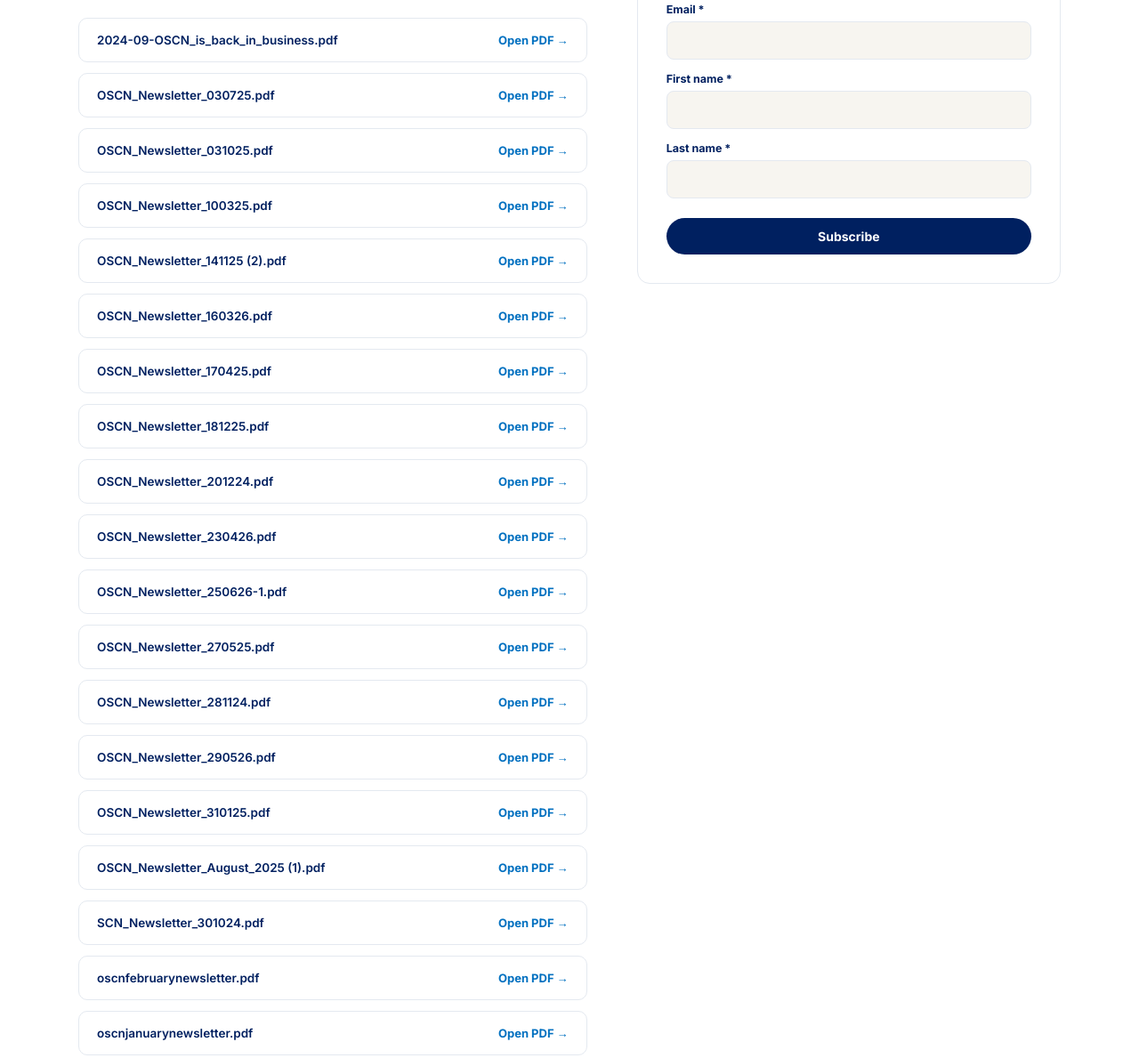
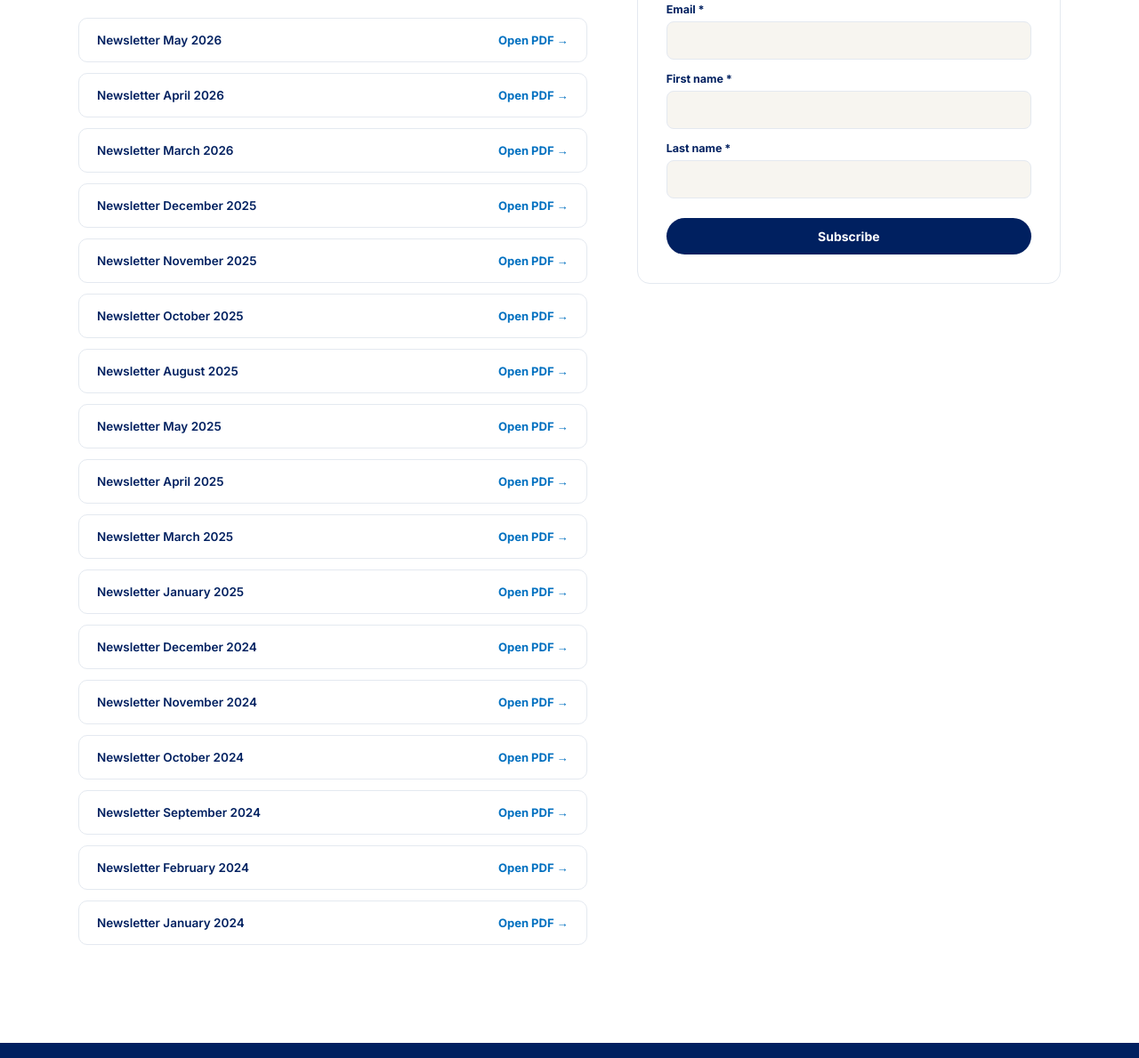
Before and after one commit to liekec/OSCN-2, a plain HTML site: page pages/newsletters.html in a window 1280 px wide. Shown: the part 573-1762 px from the top of the page at 89% size. Drawn offline with Linux system fonts and the light colour scheme.

Commit message:
Update newsletters.html

```diff
--- a/pages/newsletters.html
+++ b/pages/newsletters.html
@@ -58,81 +58,73 @@
         <h2>All issues</h2>
         <p>Files are added by the OSCN team to <code>/PDF/Newsletters/</code> — drop a new PDF in there with a matching filename to publish it here.</p>
       </div>
-      <div class="newsletter-list">
+            <div class="newsletter-list">
       <div class="newsletter-item reveal">
-        <span class="fname">2024-09-OSCN_is_back_in_business.pdf</span>
+        <span class="fname">Newsletter May 2026</span>
+        <a class="dl" href="../PDF/Newsletters/OSCN_Newsletter_290526.pdf" target="_blank" rel="noopener noreferrer">Open PDF →</a>
+      </div>
+      <div class="newsletter-item reveal">
+        <span class="fname">Newsletter April 2026</span>
+        <a class="dl" href="../PDF/Newsletters/OSCN_Newsletter_230426.pdf" target="_blank" rel="noopener noreferrer">Open PDF →</a>
+      </div>
+      <div class="newsletter-item reveal">
+        <span class="fname">Newsletter March 2026</span>
+        <a class="dl" href="../PDF/Newsletters/OSCN_Newsletter_160326.pdf" target="_blank" rel="noopener noreferrer">Open PDF →</a>
+      </div>
+      <div class="newsletter-item reveal">
+        <span class="fname">Newsletter December 2025</span>
+        <a class="dl" href="../PDF/Newsletters/OSCN_Newsletter_181225.pdf" target="_blank" rel="noopener noreferrer">Open PDF →</a>
+      </div>
+      <div class="newsletter-item reveal">
+        <span class="fname">Newsletter November 2025</span>
+        <a class="dl" href="../PDF/Newsletters/OSCN_Newsletter_141125%20%282%29.pdf" target="_blank" rel="noopener noreferrer">Open PDF →</a>
+      </div>
+      <div class="newsletter-item reveal">
+        <span class="fname">Newsletter October 2025</span>
+        <a class="dl" href="../PDF/Newsletters/OSCN_Newsletter_031025.pdf" target="_blank" rel="noopener noreferrer">Open PDF →</a>
+      </div>
+      <div class="newsletter-item reveal">
+        <span class="fname">Newsletter August 2025</span>
+        <a class="dl" href="../PDF/Newsletters/OSCN_Newsletter_August_2025%20%281%29.pdf" target="_blank" rel="noopener noreferrer">Open PDF →</a>
+      </div>
+      <div class="newsletter-item reveal">
+        <span class="fname">Newsletter May 2025</span>
+        <a class="dl" href="../PDF/Newsletters/OSCN_Newsletter_270525.pdf" target="_blank" rel="noopener noreferrer">Open PDF →</a>
+      </div>
+      <div class="newsletter-item reveal">
+        <span class="fname">Newsletter April 2025</span>
+        <a class="dl" href="../PDF/Newsletters/OSCN_Newsletter_170425.pdf" target="_blank" rel="noopener noreferrer">Open PDF →</a>
+      </div>
+      <div class="newsletter-item reveal">
+        <span class="fname">Newsletter March 2025</span>
+        <a class="dl" href="../PDF/Newsletters/OSCN_Newsletter_100325.pdf" target="_blank" rel="noopener noreferrer">Open PDF →</a>
+      </div>
+      <div class="newsletter-item reveal">
+        <span class="fname">Newsletter January 2025</span>
+        <a class="dl" href="../PDF/Newsletters/OSCN_Newsletter_310125.pdf" target="_blank" rel="noopener noreferrer">Open PDF →</a>
+      </div>
+      <div class="newsletter-item reveal">
+        <span class="fname">Newsletter December 2024</span>
+        <a class="dl" href="../PDF/Newsletters/OSCN_Newsletter_201224.pdf" target="_blank" rel="noopener noreferrer">Open PDF →</a>
+      </div>
+      <div class="newsletter-item reveal">
+        <span class="fname">Newsletter November 2024</span>
+        <a class="dl" href="../PDF/Newsletters/OSCN_Newsletter_281124.pdf" target="_blank" rel="noopener noreferrer">Open PDF →</a>
+      </div>
+      <div class="newsletter-item reveal">
+        <span class="fname">Newsletter October 2024</span>
+        <a class="dl" href="../PDF/Newsletters/SCN_Newsletter_301024.pdf" target="_blank" rel="noopener noreferrer">Open PDF →</a>
+      </div>
+      <div class="newsletter-item reveal">
+        <span class="fname">Newsletter September 2024</span>
         <a class="dl" href="../PDF/Newsletters/2024-09-OSCN_is_back_in_business.pdf" target="_blank" rel="noopener noreferrer">Open PDF →</a>
       </div>
       <div class="newsletter-item reveal">
-        <span class="fname">OSCN_Newsletter_030725.pdf</span>
-        <a class="dl" href="../PDF/Newsletters/OSCN_Newsletter_030725.pdf" target="_blank" rel="noopener noreferrer">Open PDF →</a>
-      </div>
-      <div class="newsletter-item reveal">
-        <span class="fname">OSCN_Newsletter_031025.pdf</span>
-        <a class="dl" href="../PDF/Newsletters/OSCN_Newsletter_031025.pdf" target="_blank" rel="noopener noreferrer">Open PDF →</a>
-      </div>
-      <div class="newsletter-item reveal">
-        <span class="fname">OSCN_Newsletter_100325.pdf</span>
-        <a class="dl" href="../PDF/Newsletters/OSCN_Newsletter_100325.pdf" target="_blank" rel="noopener noreferrer">Open PDF →</a>
-      </div>
-      <div class="newsletter-item reveal">
-        <span class="fname">OSCN_Newsletter_141125 (2).pdf</span>
-        <a class="dl" href="../PDF/Newsletters/OSCN_Newsletter_141125%20%282%29.pdf" target="_blank" rel="noopener noreferrer">Open PDF →</a>
-      </div>
-      <div class="newsletter-item reveal">
-        <span class="fname">OSCN_Newsletter_160326.pdf</span>
-        <a class="dl" href="../PDF/Newsletters/OSCN_Newsletter_160326.pdf" target="_blank" rel="noopener noreferrer">Open PDF →</a>
-      </div>
-      <div class="newsletter-item reveal">
-        <span class="fname">OSCN_Newsletter_170425.pdf</span>
-        <a class="dl" href="../PDF/Newsletters/OSCN_Newsletter_170425.pdf" target="_blank" rel="noopener noreferrer">Open PDF →</a>
-      </div>
-      <div class="newsletter-item reveal">
-        <span class="fname">OSCN_Newsletter_181225.pdf</span>
-        <a class="dl" href="../PDF/Newsletters/OSCN_Newsletter_181225.pdf" target="_blank" rel="noopener noreferrer">Open PDF →</a>
-      </div>
-      <div class="newsletter-item reveal">
-        <span class="fname">OSCN_Newsletter_201224.pdf</span>
-        <a class="dl" href="../PDF/Newsletters/OSCN_Newsletter_201224.pdf" target="_blank" rel="noopener noreferrer">Open PDF →</a>
-      </div>
-      <div class="newsletter-item reveal">
-        <span class="fname">OSCN_Newsletter_230426.pdf</span>
-        <a class="dl" href="../PDF/Newsletters/OSCN_Newsletter_230426.pdf" target="_blank" rel="noopener noreferrer">Open PDF →</a>
-      </div>
-      <div class="newsletter-item reveal">
-        <span class="fname">OSCN_Newsletter_250626-1.pdf</span>
-        <a class="dl" href="../PDF/Newsletters/OSCN_Newsletter_250626-1.pdf" target="_blank" rel="noopener noreferrer">Open PDF →</a>
-      </div>
-      <div class="newsletter-item reveal">
-        <span class="fname">OSCN_Newsletter_270525.pdf</span>
-        <a class="dl" href="../PDF/Newsletters/OSCN_Newsletter_270525.pdf" target="_blank" rel="noopener noreferrer">Open PDF →</a>
-      </div>
-      <div class="newsletter-item reveal">
-        <span class="fname">OSCN_Newsletter_281124.pdf</span>
-        <a class="dl" href="../PDF/Newsletters/OSCN_Newsletter_281124.pdf" target="_blank" rel="noopener noreferrer">Open PDF →</a>
-      </div>
-      <div class="newsletter-item reveal">
-        <span class="fname">OSCN_Newsletter_290526.pdf</span>
-        <a class="dl" href="../PDF/Newsletters/OSCN_Newsletter_290526.pdf" target="_blank" rel="noopener noreferrer">Open PDF →</a>
-      </div>
-      <div class="newsletter-item reveal">
-        <span class="fname">OSCN_Newsletter_310125.pdf</span>
-        <a class="dl" href="../PDF/Newsletters/OSCN_Newsletter_310125.pdf" target="_blank" rel="noopener noreferrer">Open PDF →</a>
-      </div>
-      <div class="newsletter-item reveal">
-        <span class="fname">OSCN_Newsletter_August_2025 (1).pdf</span>
-        <a class="dl" href="../PDF/Newsletters/OSCN_Newsletter_August_2025%20%281%29.pdf" target="_blank" rel="noopener noreferrer">Open PDF →</a>
-      </div>
-      <div class="newsletter-item reveal">
-        <span class="fname">SCN_Newsletter_301024.pdf</span>
-        <a class="dl" href="../PDF/Newsletters/SCN_Newsletter_301024.pdf" target="_blank" rel="noopener noreferrer">Open PDF →</a>
-      </div>
-      <div class="newsletter-item reveal">
-        <span class="fname">oscnfebruarynewsletter.pdf</span>
+        <span class="fname">Newsletter February 2024</span>
         <a class="dl" href="../PDF/Newsletters/oscnfebruarynewsletter.pdf" target="_blank" rel="noopener noreferrer">Open PDF →</a>
       </div>
       <div class="newsletter-item reveal">
-        <span class="fname">oscnjanuarynewsletter.pdf</span>
+        <span class="fname">Newsletter January 2024</span>
         <a class="dl" href="../PDF/Newsletters/oscnjanuarynewsletter.pdf" target="_blank" rel="noopener noreferrer">Open PDF →</a>
       </div>
       </div>
```
